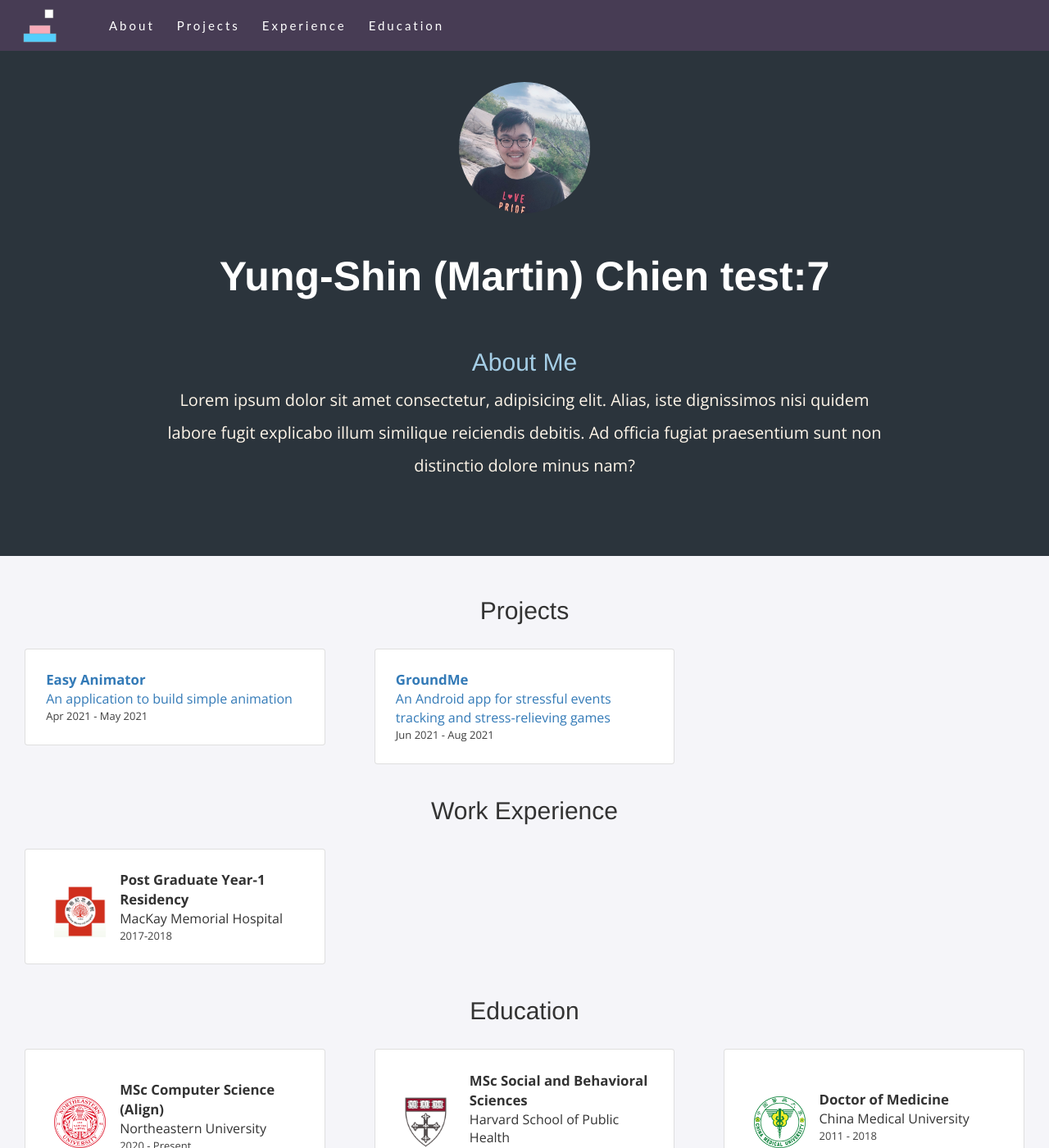
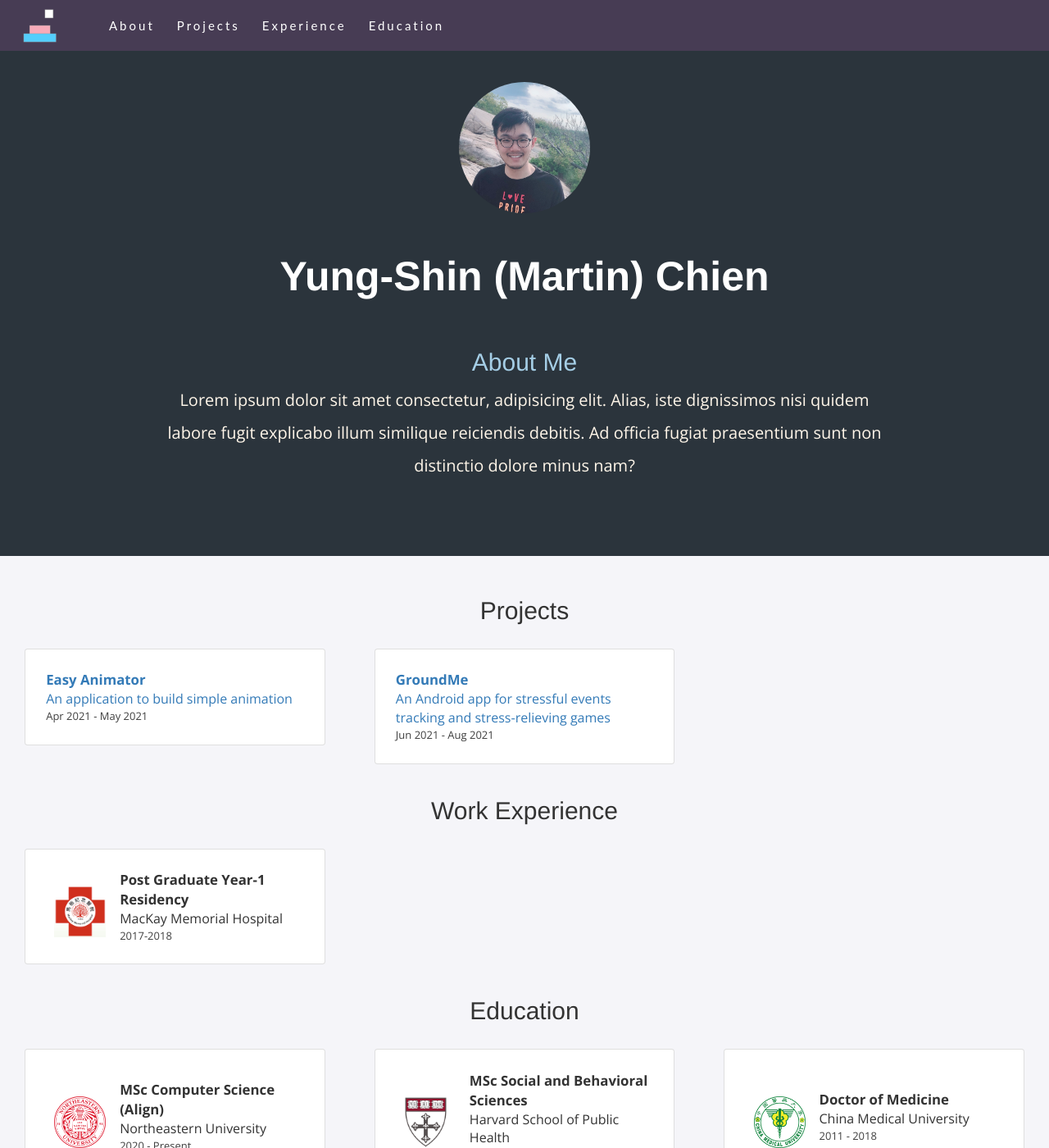
Before and after one commit to mchall92/mchall92.github.io, a Jekyll site: the page built from index.html, in a window 1280 px wide and 1400 px high. Shown: the whole window at 82% size. Built offline with Jekyll 4.4.1, drawn with Linux system fonts in a browser that asks for light colours; nearby versions of some CDN libraries.

Commit message:
fixed style

```diff
--- a/_config.yml
+++ b/_config.yml
@@ -1,4 +1,4 @@
-title: "Yung-Shin (Martin) Chien test:7"
+title: "Yung-Shin (Martin) Chien"
 email: chien.yun@northeastern.edu
 description: >-
   This is my portfolio website!
--- a/_includes/footer.html
+++ b/_includes/footer.html
@@ -2,8 +2,8 @@
     <div class="container">
         <div class="row">
             <div class="col item social">
-            <a href="https://github.com/mchall92"><i class="fab fa-github-square"></i></a>
-            <a href="https://www.linkedin.com/in/mchienhall/"><i class="fab fa-linkedin"></i></a>
+            <a href="https://github.com/mchall92" target="_blank"><i class="fab fa-github-square"></i></a>
+            <a href="https://www.linkedin.com/in/mchienhall/" target="_blank"><i class="fab fa-linkedin"></i></a>
             </div>
         </div>
     </div>
--- a/_sass/page.scss
+++ b/_sass/page.scss
@@ -3,7 +3,7 @@ p, h1, h2, h3, h4, h5, h6, button {
 }
 
 .info p {
-    margin: 5px;
+    margin: 7px;
 }
 
 h2 {
--- a/_sass/profile.scss
+++ b/_sass/profile.scss
@@ -5,7 +5,7 @@
     padding: 80px;
     margin-bottom: 50px;
     h1 {
-        font-size: 50px;
+        font-size: 5.0rem;
         font-weight: 700;
         padding-bottom: 30px;
         color: white;
@@ -27,7 +27,7 @@
     }
 
     #about{
-        font-size: large;
+        font-size: 3.0rem;
         padding-top: 80px;
         margin-top: -60px;
         color: #a5cee6;
@@ -35,9 +35,33 @@
 
     .about-countent p {
         color: #fff6e9;
-        font-size: 20px;
+        font-size: 2.0rem;
         width: 80%;
         line-height: 200%;
         display: inline-block;
     }
 }
+
+@media (max-width: 630px) {
+    .profile {
+        h1 {
+            font-size: 3.0rem;
+            font-weight: 700;
+        }
+
+        #about{
+            font-size: 2.3rem;
+            padding-top: 80px;
+            margin-top: -60px;
+            color: #a5cee6;
+        }
+
+        .about-countent p {
+            color: #fff6e9;
+            font-size: 1.7rem;
+            width: 90%;
+            line-height: 210%;
+            display: inline-block;
+        }
+    }
+  }
```
